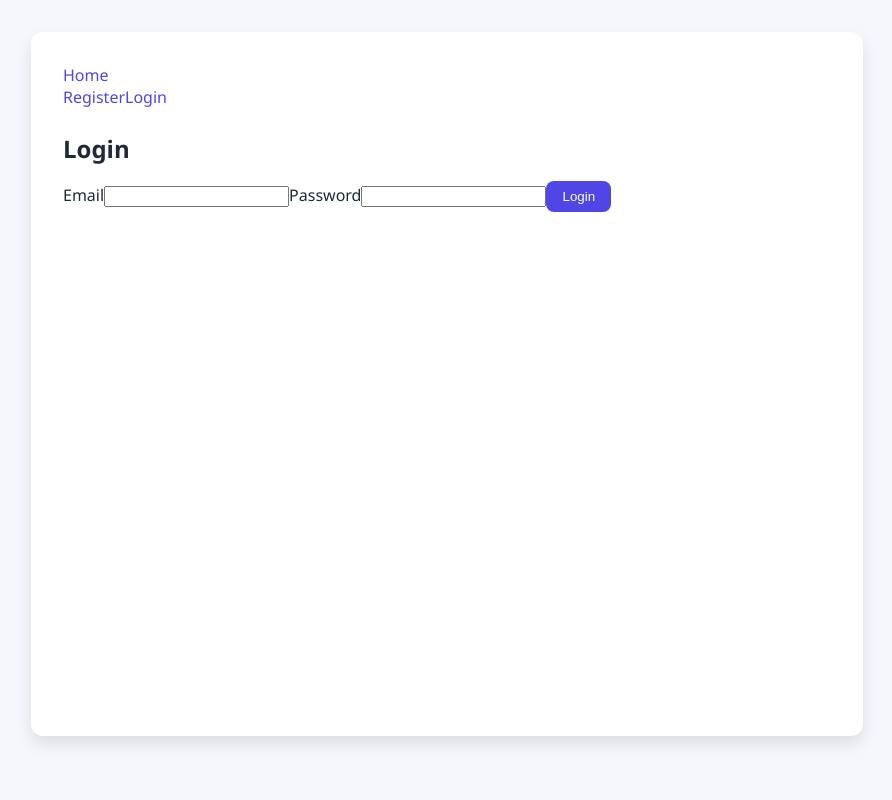
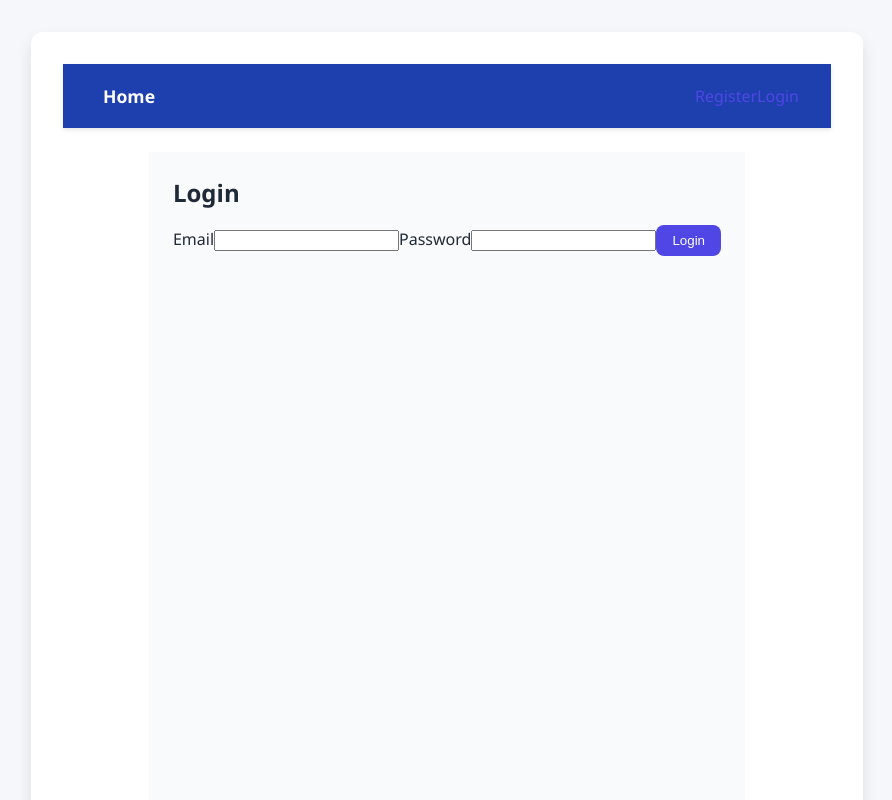
Before and after one commit to furkycl/goit-react-hw-08, a React (Vite) app: page /login in a window 1280 px wide. Shown: the top 800 px of the page, without its empty margins (193-1085 px from the left). Built offline with nearby package versions, Linux system fonts and the light colour scheme.

Commit message:
appbar, layout, navigation module.css added

```diff
--- a/src/components/AppBar.jsx
+++ b/src/components/AppBar.jsx
@@ -3,12 +3,13 @@ import AuthNav from "./AuthNav";
 import UserMenu from "./UserMenu";
 import { useSelector } from "react-redux";
 import { selectIsLoggedIn } from "../redux/auth/selectors.js";
+import styles from "./AppBar.module.css";
 
 const AppBar = () => {
   const isLoggedIn = useSelector(selectIsLoggedIn);
 
   return (
-    <header>
+    <header className={styles.header}>
       <Navigation />
       {isLoggedIn ? <UserMenu /> : <AuthNav />}
     </header>
--- /dev/null
+++ b/src/components/AppBar.module.css
@@ -0,0 +1,9 @@
+.header {
+  display: flex;
+  justify-content: space-between;
+  align-items: center;
+  padding: 1rem 2rem;
+  background-color: #1e40af; /* Koyu mavi */
+  color: white;
+  box-shadow: 0 2px 4px rgba(0, 0, 0, 0.1);
+}
--- a/src/components/Layout.jsx
+++ b/src/components/Layout.jsx
@@ -1,11 +1,12 @@
 import { Outlet } from "react-router-dom";
 import AppBar from "../components/AppBar";
+import styles from "./Layout.module.css";
 
 const Layout = () => {
   return (
     <>
       <AppBar />
-      <main>
+      <main className={styles.main}>
         <Outlet />
       </main>
     </>
--- /dev/null
+++ b/src/components/Layout.module.css
@@ -0,0 +1,9 @@
+.main {
+  max-width: 960px;
+  margin: 0 auto;
+  padding: 1.5rem;
+  background-color: #f9fafb;
+  min-height: 100vh;
+  display: flex;
+  flex-direction: column;
+}
--- a/src/components/Navigation.jsx
+++ b/src/components/Navigation.jsx
@@ -1,14 +1,31 @@
 import { NavLink } from "react-router-dom";
 import { useSelector } from "react-redux";
 import { selectIsLoggedIn } from "../redux/auth/selectors.js";
+import styles from "./Navigation.module.css";
 
 const Navigation = () => {
   const isLoggedIn = useSelector(selectIsLoggedIn);
 
   return (
-    <nav>
-      <NavLink to="/">Home</NavLink>
-      {isLoggedIn && <NavLink to="/contacts">Contacts</NavLink>}
+    <nav className={styles.nav}>
+      <NavLink
+        to="/"
+        className={({ isActive }) =>
+          isActive ? `${styles.link} ${styles.active}` : styles.link
+        }
+      >
+        Home
+      </NavLink>
+      {isLoggedIn && (
+        <NavLink
+          to="/contacts"
+          className={({ isActive }) =>
+            isActive ? `${styles.link} ${styles.active}` : styles.link
+          }
+        >
+          Contacts
+        </NavLink>
+      )}
     </nav>
   );
 };
--- /dev/null
+++ b/src/components/Navigation.module.css
@@ -0,0 +1,20 @@
+.nav {
+  display: flex;
+  gap: 1.5rem;
+  font-weight: 600;
+  font-size: 1.1rem;
+}
+
+.link {
+  color: white;
+  text-decoration: none;
+  padding: 0.25rem 0.5rem;
+  border-radius: 4px;
+  transition: background-color 0.2s ease-in-out;
+}
+
+.link:hover,
+.link.active {
+  background-color: #3b82f6; /* Açık mavi */
+  color: white;
+}
```
